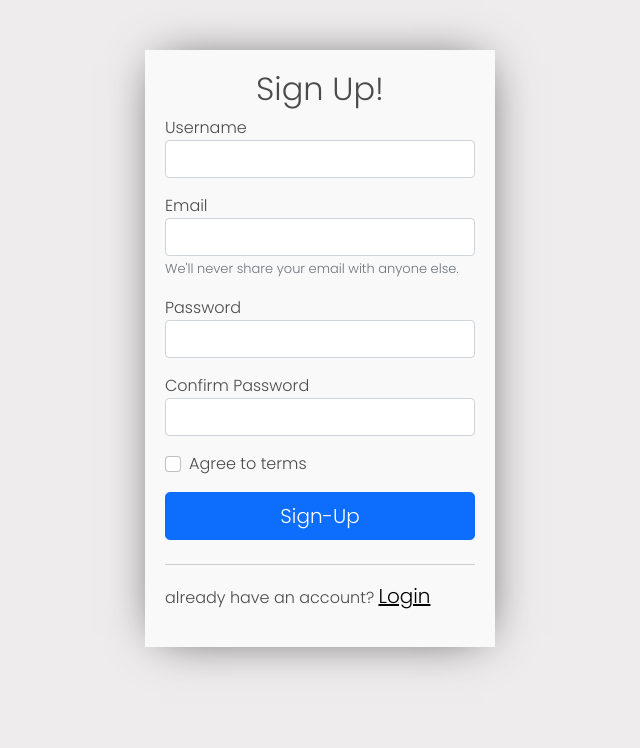
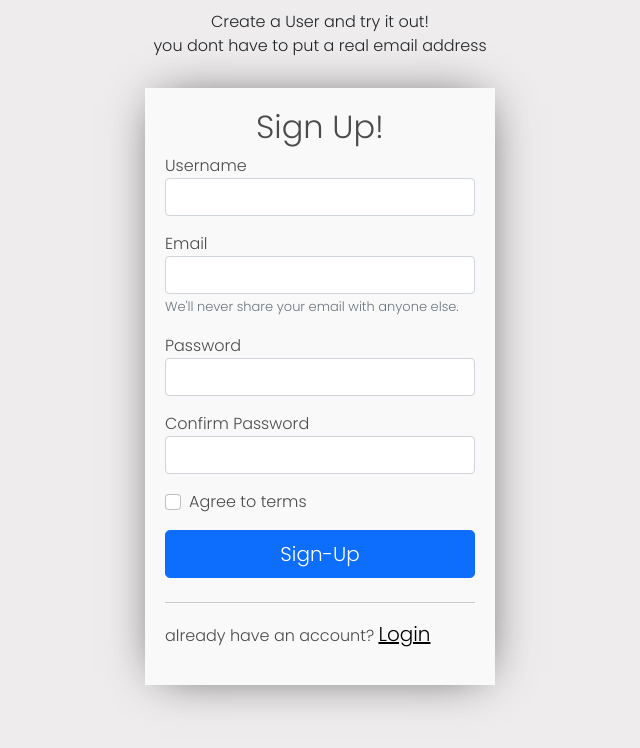
Before and after one commit to itaytaa/instagram-ui, a React (Create React App) app: page /register in a window 1280 px wide. Shown: the top 748 px of the page, without its empty margins (320-960 px from the left). Built offline with nearby package versions, Linux system fonts and the light colour scheme; no server answers.

Commit message:
register note added

```diff
--- a/src/Register/Register.js
+++ b/src/Register/Register.js
@@ -31,6 +31,8 @@ function Register() {
     return (
 
            <div>
+                           <div className="note">Create a User and try it out! <br/> you dont have to put  a real email address</div>
+
         <div className="Register container" >
 
             <h2 className="text-center">Sign Up!</h2>
--- a/src/Register/Register.scss
+++ b/src/Register/Register.scss
@@ -7,7 +7,7 @@ html {
     padding: 20px;
     box-shadow: 1px 1px 47px -14px rgba(0, 0, 0, 0.75);
     color: rgb(77, 74, 74);
-    margin-top: 50px;
+    margin-top: 30px;
     animation: fadeIn ease 1.5s;
     flex-direction: column;
     background-color:#f9f9f9
@@ -35,3 +35,8 @@ width:220px;
         width: 350px;
     }
 }
+
+.note{
+    text-align: center;
+    margin-top: 10px;
+}
```
Also changed, not shown: 1 other file (tests, documents, lock files or other folders).
